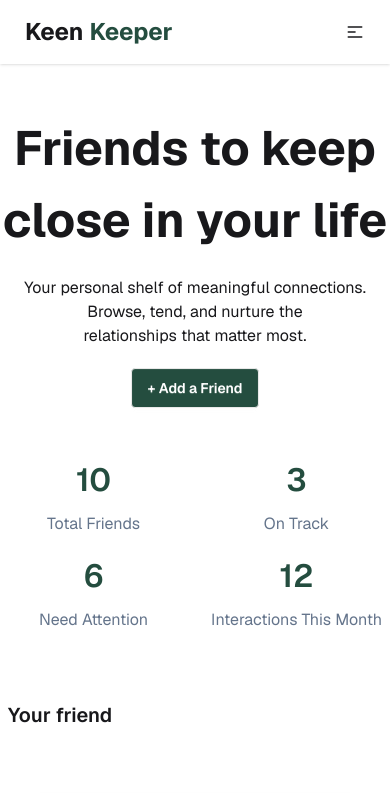
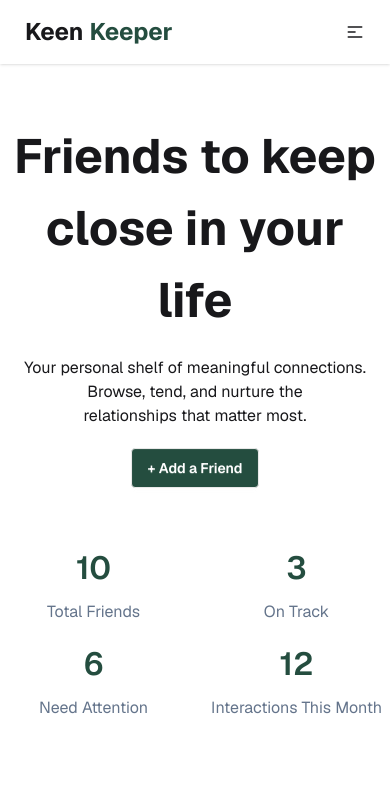
Before and after one commit to atik783505/A-07-keen-keeper, a React (Vite) app: page / in a window 390 px wide. Shown: the top 793 px of the page. Built offline with nearby package versions, Linux system fonts and the light colour scheme.

Commit message:
fix responsive

```diff
--- a/src/Component/Banner/Banner.jsx
+++ b/src/Component/Banner/Banner.jsx
@@ -2,7 +2,7 @@ import React from 'react';
 
 const Banner = () => {
     return (
-        <div className='text-center space-y-5  my-12'>
+        <div className='text-center space-y-5  my-12 p-2'>
             <h2 className='font-bold text-[48px]'>Friends to keep close in your life</h2>
             <p>Your personal shelf of meaningful connections. Browse, tend, and nurture the <br />
                 relationships that matter most.</p>
--- a/src/ui/Friendscard/FriendsCard.jsx
+++ b/src/ui/Friendscard/FriendsCard.jsx
@@ -9,7 +9,7 @@ const FriendsCard = ({ friend }) => {
             <p className='text-[#64748B]'>{friend.days_since_contact}d ago</p>
             <div className='flex gap-2'>
                 {
-                    friend.tags.map(tag => <span className='badge bg-green-300 text-green-700'>{tag}</span>)
+                    friend.tags.map(tag => <span className='whitespace-nowrap badge bg-green-300 text-green-700'>{tag}</span>)
                 }
             </div>
             <p className={`badge rounded-full text-white ${friend.status === "overdue" ? 'bg-red-600': friend.status === "on-track" ? 'bg-[#244D3F]': 'bg-[#EFAD44]' }`}>{friend.status}</p>
```
